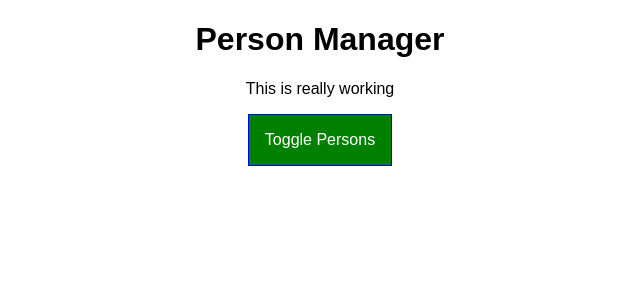
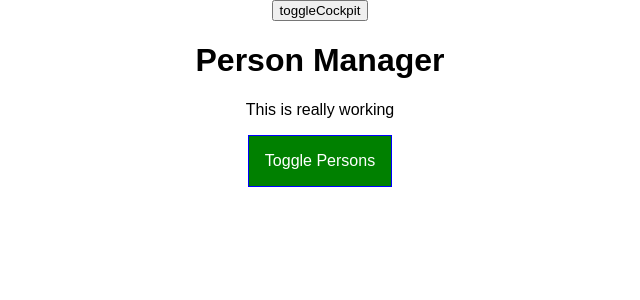
Before and after one commit to tabaremmanuel/react-complete-guide, a React app: page / in a window 1280 px wide. Shown: the top 300 px of the page, without its empty margins (320-960 px from the left). Built offline with nearby package versions, Linux system fonts and the light colour scheme.

Commit message:
LifeCycles and useEffect

```diff
--- a/src/components/Cockpit/Cockpit.js
+++ b/src/components/Cockpit/Cockpit.js
@@ -1,7 +1,30 @@
-import React from 'react';
+import React, { useEffect } from 'react';
+
 import classes from './Cockpit.css';
 
 const cockpit = props => {
+  useEffect(() => {
+    console.log('[Cockpit.js] useEffect');
+    //http request...
+
+    setTimeout(()=>{
+      alert('test')
+    },1000);
+
+    return () => {
+      console.log('[Cockpit.js] Clean up work in useEffect');
+    }
+  }, []);
+
+  useEffect(() => {
+    console.log('[Cockpit.js] 2nd useEffect');
+    return () => {
+      console.log('[Cockpit.js] Clean up work in 2nd useEffect');
+    }
+  });
+
+  // useEffect();
+
   const assignClasses = [];
   let btnClass = '';
 
--- a/src/components/Persons/Persons.js
+++ b/src/components/Persons/Persons.js
@@ -31,6 +31,10 @@ class Persons extends React.Component{
 
   }
 
+  componentWillUnmount(){
+    console.log('[Persons.js] componentWillUnmount');
+  }
+
   render() {
     console.log('[Persons.js] rendering...');
     return this.props.persons.map((person, index) => {
--- a/src/containers/App.js
+++ b/src/containers/App.js
@@ -19,7 +19,8 @@ class App extends Component {
     ],
 
     otherState: "some other value",
-    showPersons: false
+    showPersons: false,
+    showCokpit: true
   }
 
   static getDerivedStateFromProps(props, state){
@@ -33,6 +34,15 @@ class App extends Component {
 
   componentDidMount(){
     console.log('[App.js] componentDidMount');
+  }
+
+  componentDidUpdate(){
+    console.log('[App.js] componentDidUpdate');
+  }
+
+  shouldComponentUpdate(nextProps, nextState){
+    console.log('[App.js] shouldComponentUpdate');
+    return true;
   }
 
   deletePersonHandler = personIndex => {
@@ -81,12 +91,20 @@ class App extends Component {
 
     return (
       <div className={classes.App}>
-        <Cockpit
-          title={this.props.appTitle}
-          showPersons={this.state.showPersons}
-          persons={this.state.persons}
-          clicked={this.togglePersonsHandler} />
-        {persons}
+        <button
+          children="toggleCockpit"
+          onClick={()=> {
+            this.setState({ showCokpit: false })
+          }} />
+        { this.state.showCokpit ?
+          <Cockpit
+            title={this.props.appTitle}
+            showPersons={this.state.showPersons}
+            persons={this.state.persons}
+            clicked={this.togglePersonsHandler} />
+          : null
+        }
+        { persons }
       </div>
     );
 
```
Lines whose indentation alone changed are shown as unchanged.
